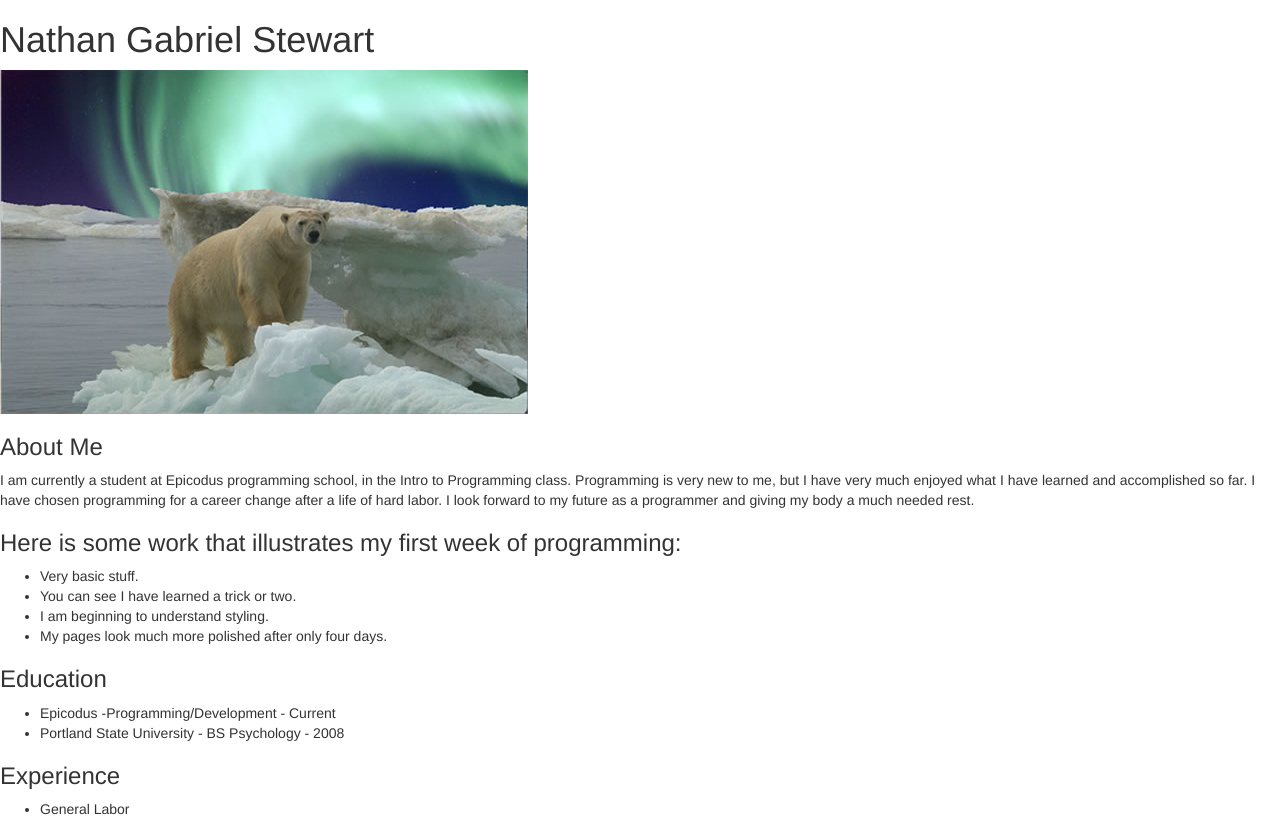
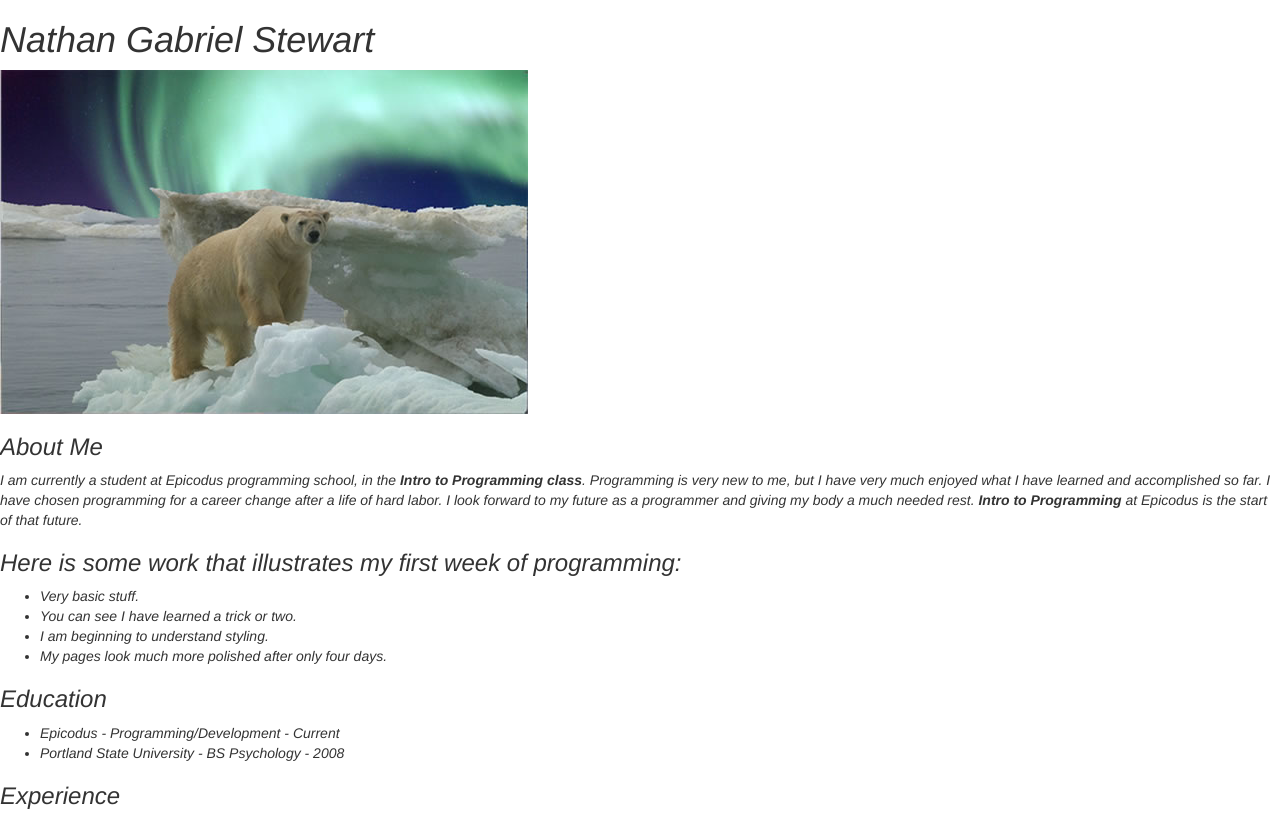
Before and after one commit to GStewartN/First-Independent-Project, a plain HTML site: page index.html in a window 1280 px wide. Shown: the top 816 px of the page. Drawn offline with Linux system fonts and the light colour scheme.

Commit message:
add span/bold to Intro to Programming tex in p under about me sub-head in index.html

```diff
--- a/css/styles.css
+++ b/css/styles.css
@@ -0,0 +1,3 @@
+.bold {
+  font-weight: bold;
+}
--- a/index.html
+++ b/index.html
@@ -6,10 +6,10 @@
     <title>Nathan Stewart: Portfolio</title>
   </head>
     <body>
-      <h1>Nathan Gabriel Stewart</h1>
+      <h1> <em>Nathan Gabriel Stewart</h1>
       <img src="images/polar.jpg" alt="An image of a polar Bear">
       <h3>About Me</h3>
-      <p>I am currently a student at Epicodus programming school, in the Intro to Programming class. Programming is very new to me, but I have very much enjoyed what I have learned and accomplished so far. I have chosen programming for a career change after a life of hard labor. I look forward to my future as a programmer and giving my body a much needed rest.</p>
+      <p>I am currently a student at Epicodus programming school, in the <span class="bold">Intro to Programming class</span>. Programming is very new to me, but I have very much enjoyed what I have learned and accomplished so far. I have chosen programming for a career change after a life of hard labor. I look forward to my future as a programmer and giving my body a much needed rest. <span class="bold">Intro to Programming</span> at Epicodus is the start of that future.</p>
       <h3>Here is some work that illustrates my first week of programming:</h3>
         <ul>
           <li>Very basic stuff.</li>
@@ -19,7 +19,7 @@
         </ul>
       <h3>Education</h3>
         <ul>
-          <li>Epicodus -Programming/Development - Current</li>
+          <li>Epicodus - Programming/Development - Current</li>
           <li>Portland State University - BS Psychology - 2008</li>
         </ul>
       <h3>Experience</h3>
```
